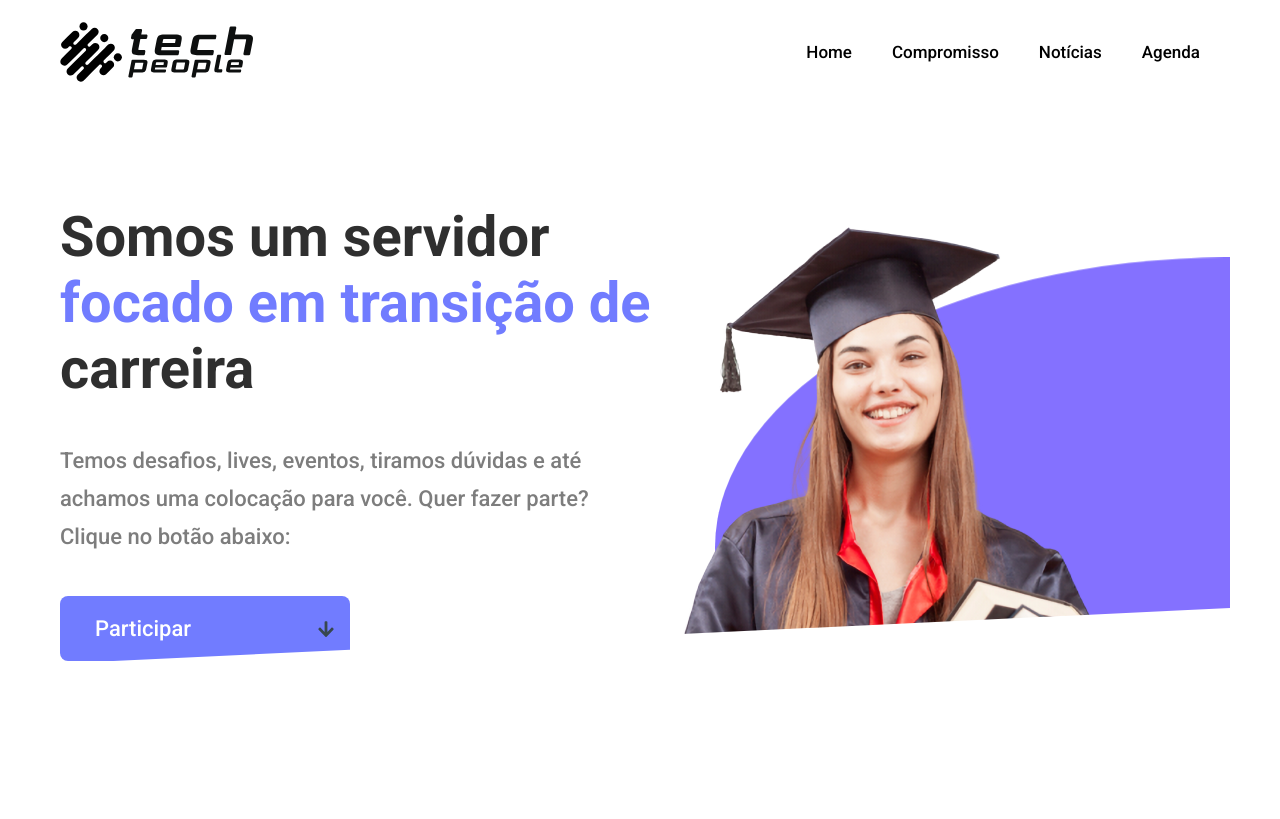
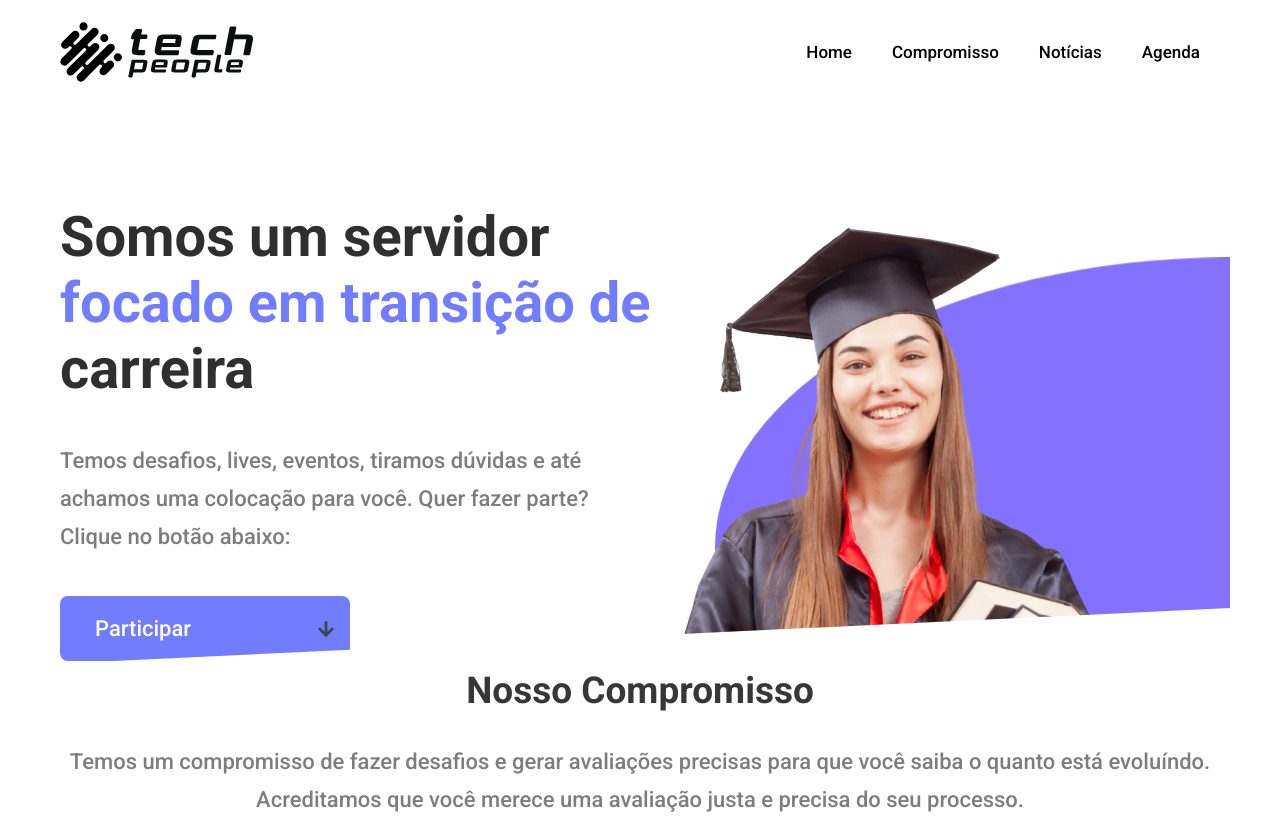
Before and after one commit to VictorHAP1603/tech-people, a React (Create React App) app: page / in a window 1280 px wide. Built offline with nearby package versions, Linux system fonts and the light colour scheme.

Commit message:
criando componente que mostra a introdução de cada section

```diff
--- /dev/null
+++ b/src/components/IntroductionSection/index.tsx
@@ -0,0 +1,17 @@
+import React, { ReactNode } from "react";
+
+import { Container } from "./style";
+
+type Props = {
+  title: string;
+  children: ReactNode;
+};
+
+export const IntroductionSection = ({ title, children }: Props) => {
+  return (
+    <Container>
+      <h2>{title}</h2>
+      <p>{children}</p>
+    </Container>
+  );
+};
--- /dev/null
+++ b/src/components/IntroductionSection/style.ts
@@ -0,0 +1,20 @@
+import styled from "styled-components";
+
+export const Container = styled.div`
+  text-align: center;
+
+  h2 {
+    font-weight: 700;
+    font-size: 37px;
+    line-height: 54px;
+    margin-bottom: 25px;
+    color: ${(p) => p.theme.colors.black};
+  }
+
+  p {
+    font-weight: 500;
+    font-size: 22px;
+    line-height: 38px;
+    color: ${(p) => p.theme.colors.gray};
+  }
+`;
--- a/src/pages/Home/Banner/style.ts
+++ b/src/pages/Home/Banner/style.ts
@@ -21,6 +21,7 @@ export const Container = styled.section`
 
   .content {
     padding: 100px 0px 50px 0px;
+
     h1 {
       color: ${(p) => p.theme.colors.black3};
       font-size: 56px;
--- /dev/null
+++ b/src/pages/Home/OurCompromise/index.tsx
@@ -0,0 +1,18 @@
+import React from "react";
+
+import { Container } from "./style";
+
+// Components
+import { IntroductionSection } from "../../../components/IntroductionSection";
+
+export const OurCompromisse = () => {
+  return (
+    <Container className="container">
+      <IntroductionSection title="Nosso Compromisso">
+        Temos um compromisso de fazer desafios e gerar avaliações precisas para
+        que você saiba o quanto está evoluíndo. Acreditamos que você merece uma
+        avaliação justa e precisa do seu processo.
+      </IntroductionSection>
+    </Container>
+  );
+};
--- /dev/null
+++ b/src/pages/Home/OurCompromise/style.ts
@@ -0,0 +1,5 @@
+import styled from "styled-components";
+
+export const Container = styled.section`
+  padding: 80px 10px 100px 10px;
+`;
--- a/src/pages/Home/index.tsx
+++ b/src/pages/Home/index.tsx
@@ -4,11 +4,13 @@ import { Container } from "./style";
 
 // Sections
 import { Banner } from "./Banner";
+import { OurCompromisse } from "./OurCompromise";
 
 export const Home = () => {
   return (
     <Container>
       <Banner />
+      <OurCompromisse />
     </Container>
   );
 };
```
